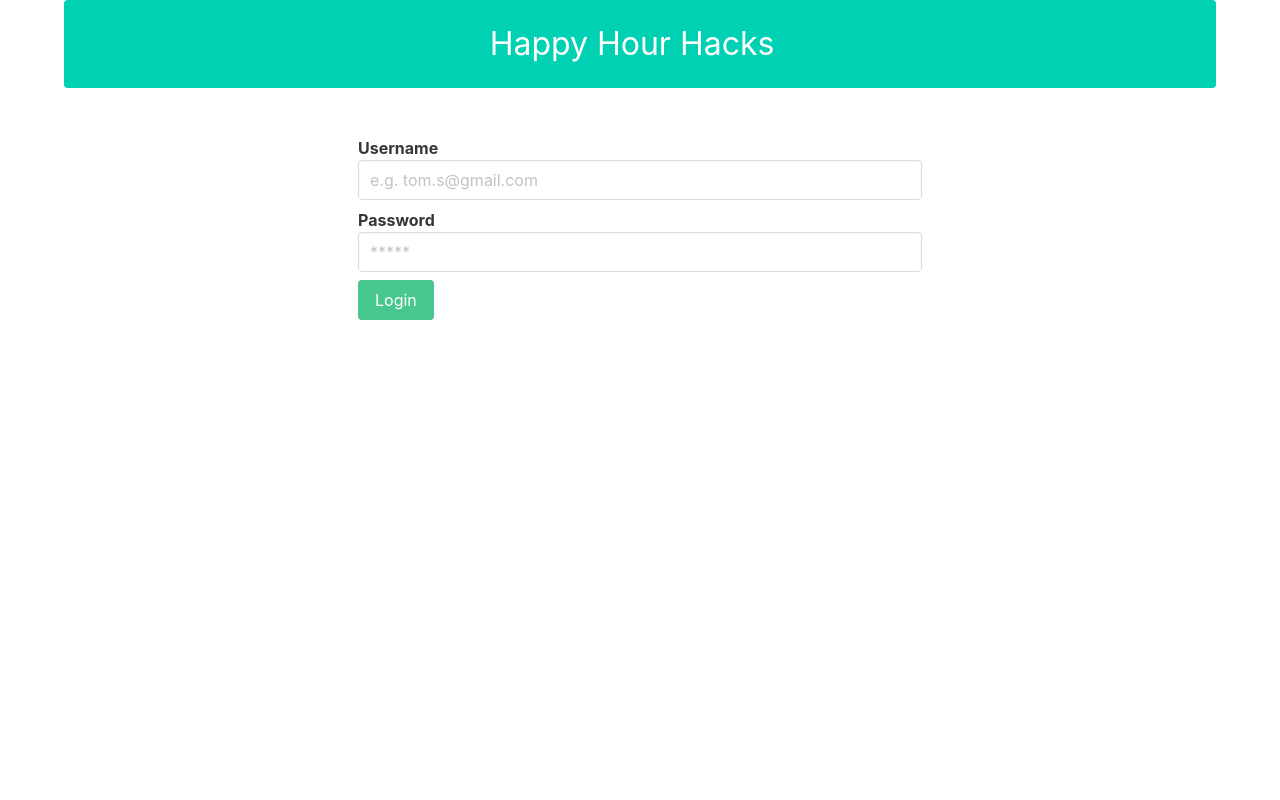
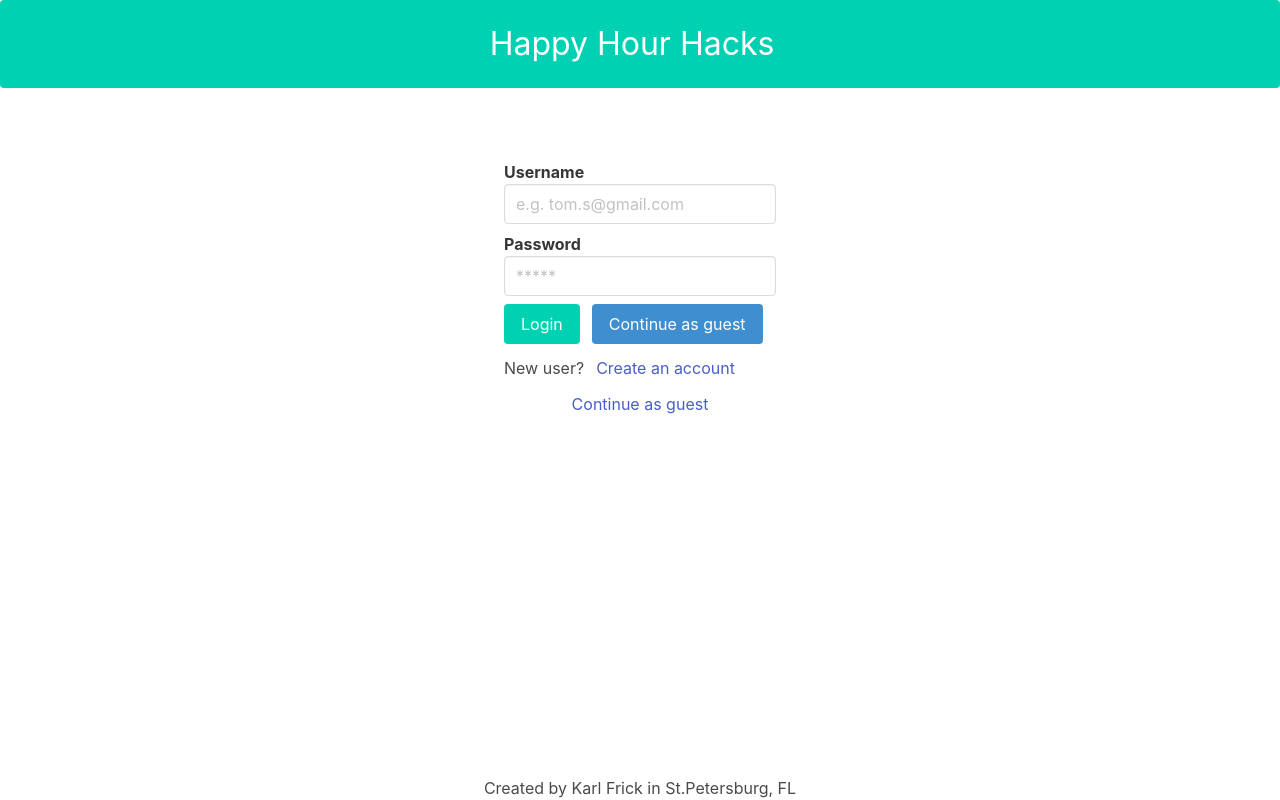
Before and after one commit to kfric/HappyHourHacksV2, a React (Create React App) app in the folder ClientApp/: page / in a window 1280 px wide. Built offline with nearby package versions, Linux system fonts and the light colour scheme.

Commit message:
Sign in page complete with Link to other pages

```diff
--- a/ClientApp/src/App.jsx
+++ b/ClientApp/src/App.jsx
@@ -19,13 +19,13 @@ export function App() {
         <Route exact path="/sign-up">
           <SignUp />
         </Route>
-        <Route exact path="/restaurants">
+        <Route exact path="/bars">
           <Bars />
         </Route>
         <Route exact path="/details/:id">
           <Details />
         </Route>
-        <Route exact path="/add-restaurant">
+        <Route exact path="/add-bar">
           <AddBar />
         </Route>
         <Route exact path="*">
--- a/ClientApp/src/pages/SignIn.jsx
+++ b/ClientApp/src/pages/SignIn.jsx
@@ -1,19 +1,19 @@
 import React from 'react'
 import 'bulma/css/bulma.min.css'
+import { Link } from 'react-router-dom'
 
 export function SignIn() {
   return (
-    <>
-      <div className="container ">
+    <div>
+      <section class="hero is-fullheight">
         <div className="notification is-primary has-text-centered is-size-3">
           Happy Hour Hacks
         </div>
-      </div>
-      <div className="hero">
+        <div className="container">
           <div className="hero-body">
             <div className="container">
               <div className="columns is-centered">
-              <div className="column is-15-touch is-6-tablet is-6-desktop">
+                <div className="column">
                   <form action=" className='box">
                     <div className="field">
                       <label htmlFor="" className="label">
@@ -38,64 +38,45 @@ export function SignIn() {
                           />
                         </div>
                       </label>
-                    <div class="field">
-                      <button class="button is-success">Login</button>
+                      <div class="field is-grouped">
+                        <p class="control">
+                          <button class="button is-primary">Login</button>
+                        </p>
+                        <p class="control">
+                          <Link to="./bars">
+                            <button class="button is-info">
+                              Continue as guest
+                            </button>
+                          </Link>
+                        </p>
+                      </div>
+                      <div className="field is-grouped">
+                        <div className="control">
+                          <p>New user?</p>
+                        </div>
+                        <div className="control">
+                          <Link to="/sign-up">Create an account</Link>
                         </div>
                       </div>
+                    </div>
+                    <div>
+                      <Link to="/bars">
+                        <p className="has-text-centered">Continue as guest</p>
+                      </Link>
+                    </div>
+                    {/* </div> */}
                   </form>
                 </div>
               </div>
             </div>
           </div>
         </div>
-      {/* <section class="hero">
-        <div class="hero-body">
-          <div class="container">
-            <div class="columns is-centered">
-              <div class="column is-5-tablet is-4-desktop is-3-widescreen">
-                <form action="" class="box">
-                  <div class="field">
-                    <label for="" class="label">
-                      Username
-                    </label>
-                    <div class="control has-icons-right">
-                      <input
-                        type="email"
-                        placeholder="e.g. bobsmith@gmail.com"
-                        class="input"
-                        required
-                      />
-                      <span class="icon is-small is-right">
-                        <i class="fa fa-envelope"></i>
-                      </span>
+
+        <div className="content has-text-centered">
+          <p>Created by Karl Frick in St.Petersburg, FL</p>
         </div>
+      </section>
     </div>
-                  <div class="field">
-                    <label for="" class="label">
-                      Password
-                    </label>
-                    <div class="control has-icons-right">
-                      <input
-                        type="password"
-                        placeholder="*******"
-                        class="input"
-                        required
-                      />
-                      <span class="icon is-small is-right">
-                        <i class="fa fa-lock"></i>
-                      </span>
-                    </div>
-                  </div>
-                  <div class="field">
-                    <button class="button is-success">Login</button>
-                  </div>
-                </form>
-              </div>
-            </div>
-          </div>
-        </div>
-      </section> */}
-    </>
   )
 }
 
```
Lines whose indentation alone changed are shown as unchanged.
